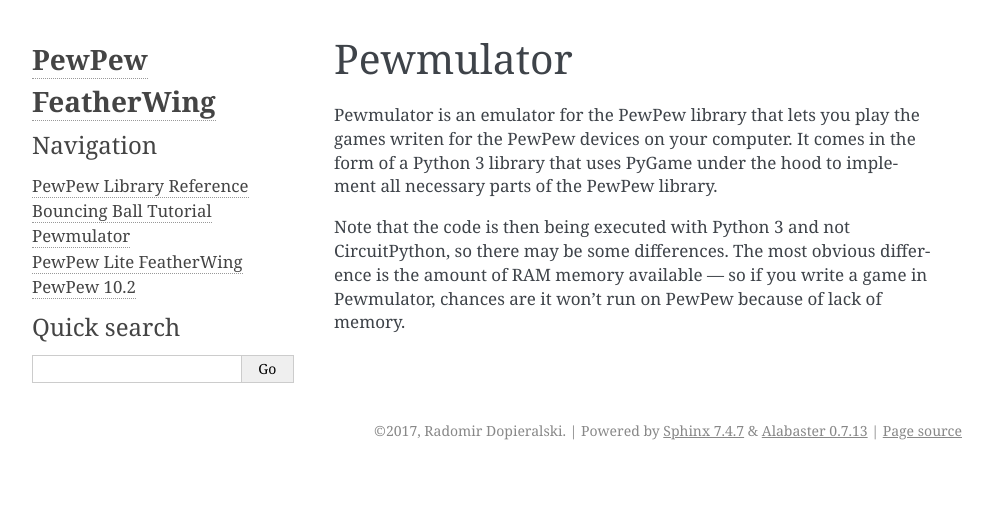
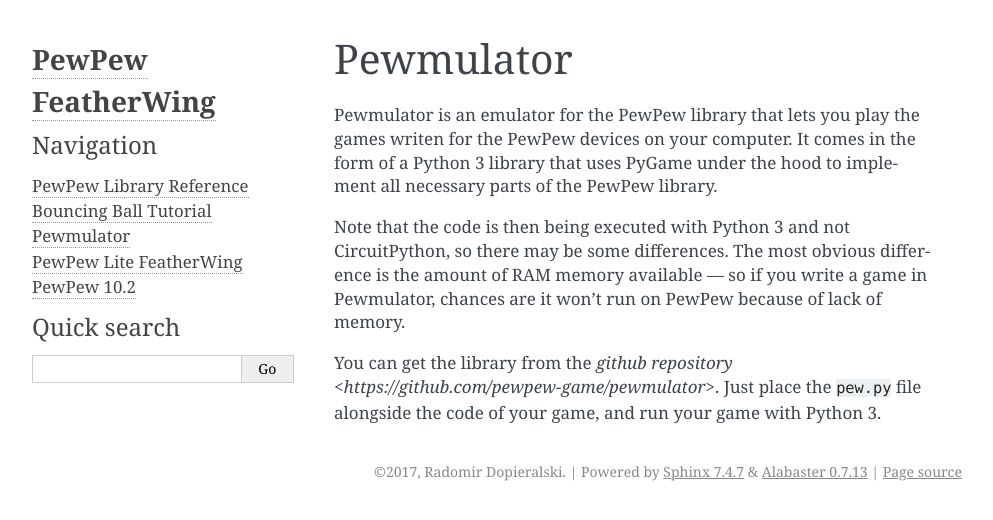
Before and after one commit to pypewpew/pewpew, a Sphinx documentation site: the page built from docs/pewmulator.rst, in a window 1280 px wide. Shown: the top 520 px of the page, without its empty margins (148-1141 px from the left). Built offline with Sphinx 7.4.7, drawn with Linux system fonts in a browser that asks for light colours.

Commit message:
Add link to pewmulator

```diff
--- a/docs/pewmulator.rst
+++ b/docs/pewmulator.rst
@@ -10,3 +10,7 @@
 so there may be some differences. The most obvious difference is the amount of
 RAM memory available --- so if you write a game in Pewmulator, chances are it
 won't run on PewPew because of lack of memory.
+
+You can get the library from the `github repository
+<https://github.com/pewpew-game/pewmulator>`. Just place the ``pew.py`` file
+alongside the code of your game, and run your game with Python 3.
```
